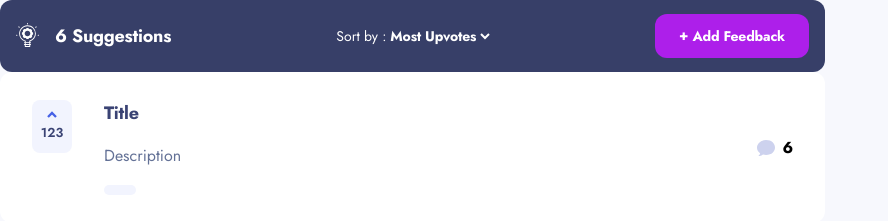
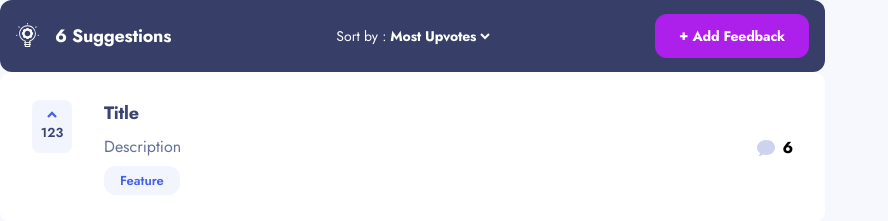
Before and after one commit to FlorianGmz/Frontend-Mentor-Challenges, a React (Vite) app in the folder product-feedback/: page / in a window 1280 px wide. Shown: the top 221 px of the page, without its empty margins (0-888 px from the left). Built offline with nearby package versions, Linux system fonts and the light colour scheme.

Commit message:
static CategoryBadge created

```diff
--- a/product-feedback/src/components/Category.tsx
+++ b/product-feedback/src/components/Category.tsx
@@ -2,11 +2,17 @@ import React from "react";
 
 interface CategoryProps {
   categoryName: string;
+  categorySelected: string;
+  setCategorySelected: React.Dispatch<React.SetStateAction<string>>;
 }
 
 const Category: React.FC<CategoryProps> = ({ categoryName }) => {
+  const handleClick = () => {};
   return (
-    <div className="cursor-pointer items-start rounded-xl bg-el_def px-[16px] py-[5px] text-body-3 capitalize text-bt-blue_def transition-colors hover:bg-el_hover">
+    <div
+      onClick={handleClick}
+      className="cursor-pointer items-start rounded-xl bg-el_def px-[16px] py-[5px] text-body-3 capitalize text-bt-blue_def transition-colors hover:bg-el_hover"
+    >
       {categoryName === "ui" || categoryName === "ux"
         ? categoryName.toUpperCase()
         : categoryName}
--- a/product-feedback/src/components/CategoryPicker.tsx
+++ b/product-feedback/src/components/CategoryPicker.tsx
@@ -9,7 +9,6 @@ const CategoryPicker = () => {
   const nonDataCategories = ["all", "ui", "ux"];
   const categories = [...nonDataCategories, ...allDataCategories];
   const filteredCategories = Array.from(new Set(categories));
-
   const [categorySelected, setCategorySelected] = useState("all");
 
   return (
@@ -19,6 +18,7 @@ const CategoryPicker = () => {
           key={category}
           categoryName={category}
           categorySelected={categorySelected}
+          setCategorySelected={setCategorySelected}
         />
       ))}
     </div>
--- /dev/null
+++ b/product-feedback/src/components/Feedback/CategoryBadge.tsx
@@ -0,0 +1,21 @@
+import React from "react";
+
+interface CategoryBadgeProps {
+  categoryName: string;
+}
+
+const CategoryBadge: React.FC<CategoryBadgeProps> = ({ categoryName }) => {
+  const handleClick = () => {};
+  return (
+    <div
+      onClick={handleClick}
+      className="items-start rounded-xl bg-el_def px-[16px] py-[5px] text-body-3 capitalize text-bt-blue_def"
+    >
+      {categoryName === "ui" || categoryName === "ux"
+        ? categoryName.toUpperCase()
+        : categoryName}
+    </div>
+  );
+};
+
+export default CategoryBadge;
--- a/product-feedback/src/components/Feedback/Request.tsx
+++ b/product-feedback/src/components/Feedback/Request.tsx
@@ -1,4 +1,4 @@
-import Category from "../Category";
+import CategoryBadge from "./CategoryBadge.tsx";
 
 const Request = () => {
   return (
@@ -7,7 +7,7 @@ const Request = () => {
         Title
       </h3>
       <p className="text-body-1 text-feedback-description">Description</p>
-      <Category />
+      <CategoryBadge categoryName={"Feature"} />
     </div>
   );
 };
--- a/product-feedback/src/components/Feedback/Upvote.tsx
+++ b/product-feedback/src/components/Feedback/Upvote.tsx
@@ -17,7 +17,6 @@ const Upvote = () => {
           fill-rule="evenodd"
         />
       </svg>
-      {/* <RxCaretUp className="font-[800] text-bt-blue_def group-focus:text-bt-white_def" /> */}
       <span className="text-body-3 text-el-font_def group-focus:text-bt-white_def">
         123
       </span>
```
